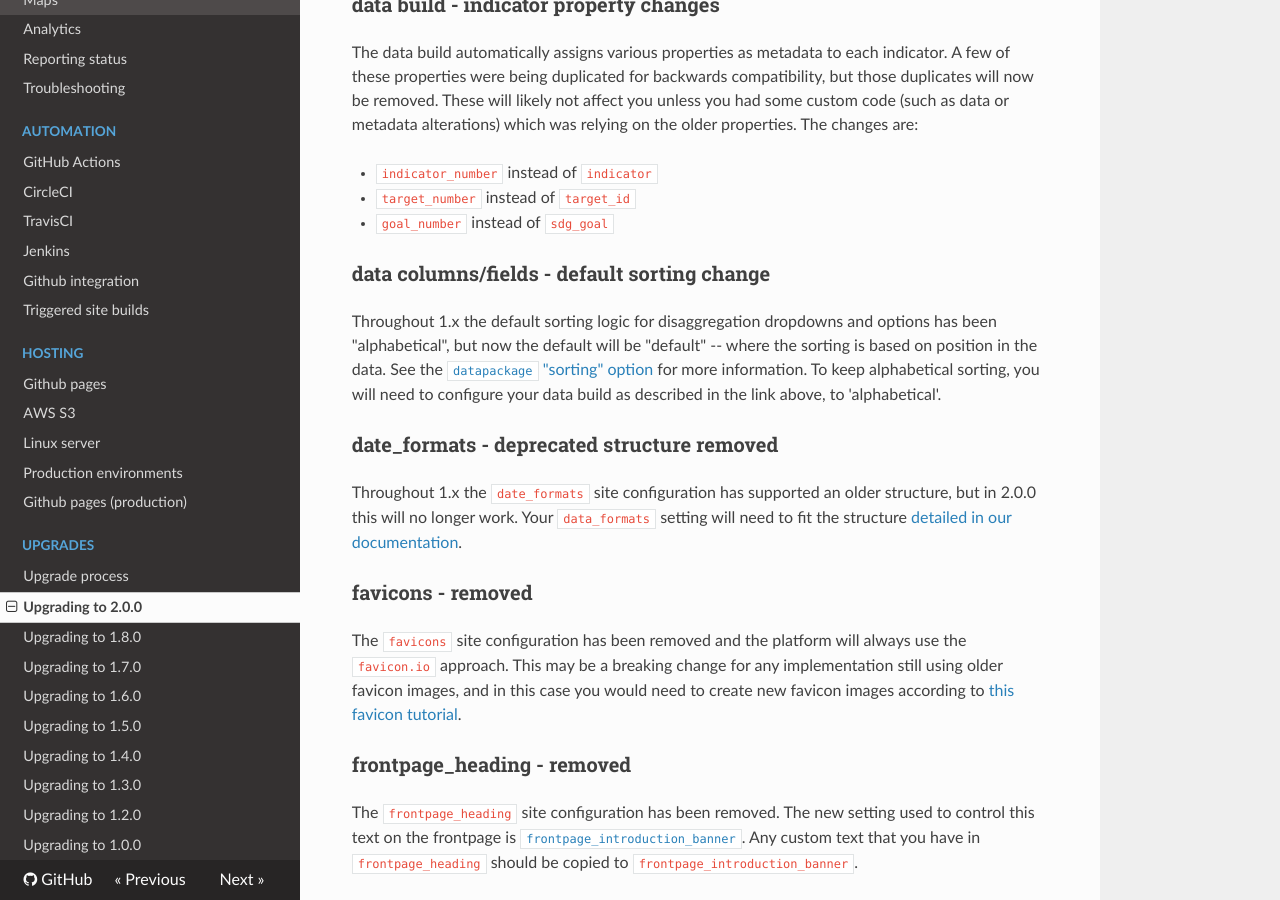
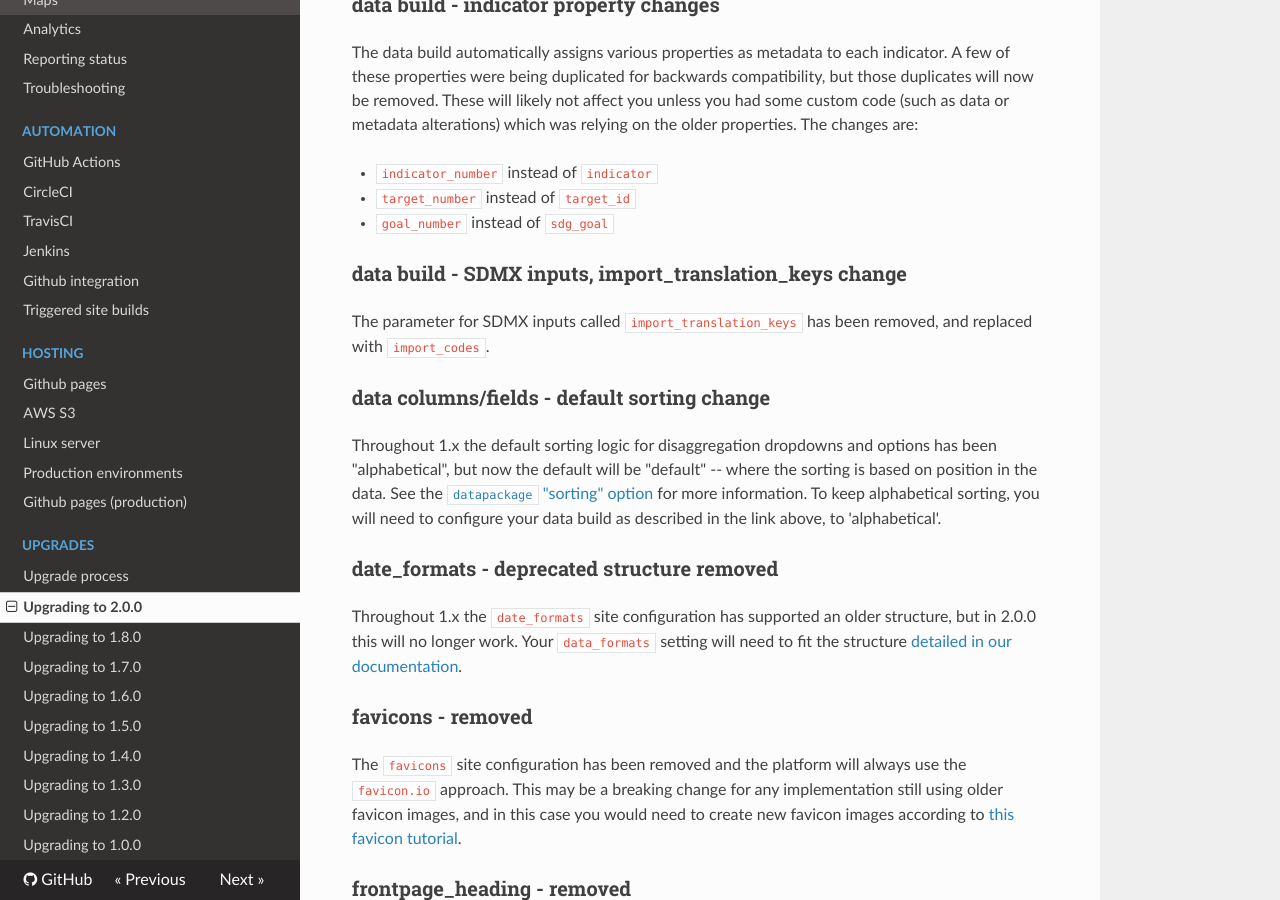
Before and after one commit to open-sdg/open-sdg, an MkDocs documentation site: the page built from docs/upgrades/upgrading-2-0-0.md, in a window 1280 px wide and 900 px high, scrolled down 2377 px. Built offline with MkDocs 1.6.1, drawn with Linux system fonts in a browser that asks for light colours; nearby versions of some CDN libraries.

Commit message:
Document the removal of the import_translation_keys parameter

```diff
--- a/docs/upgrades/upgrading-2-0-0.md
+++ b/docs/upgrades/upgrading-2-0-0.md
@@ -86,6 +86,10 @@ The data build automatically assigns various properties as metadata to each indi
 * `indicator_number` instead of `indicator`
 * `target_number` instead of `target_id`
 * `goal_number` instead of `sdg_goal`
+
+### data build - SDMX inputs, import_translation_keys change
+
+The parameter for SDMX inputs called `import_translation_keys` has been removed, and replaced with `import_codes`.
 
 ### data columns/fields - default sorting change
 
```
